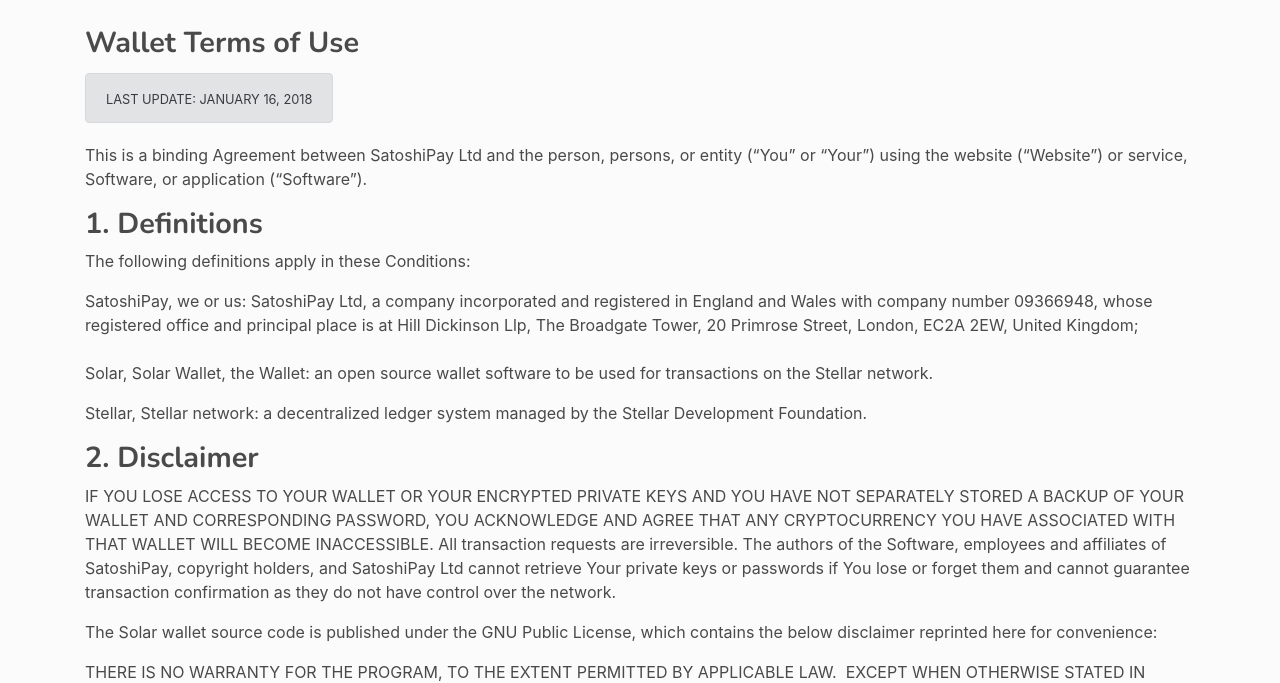
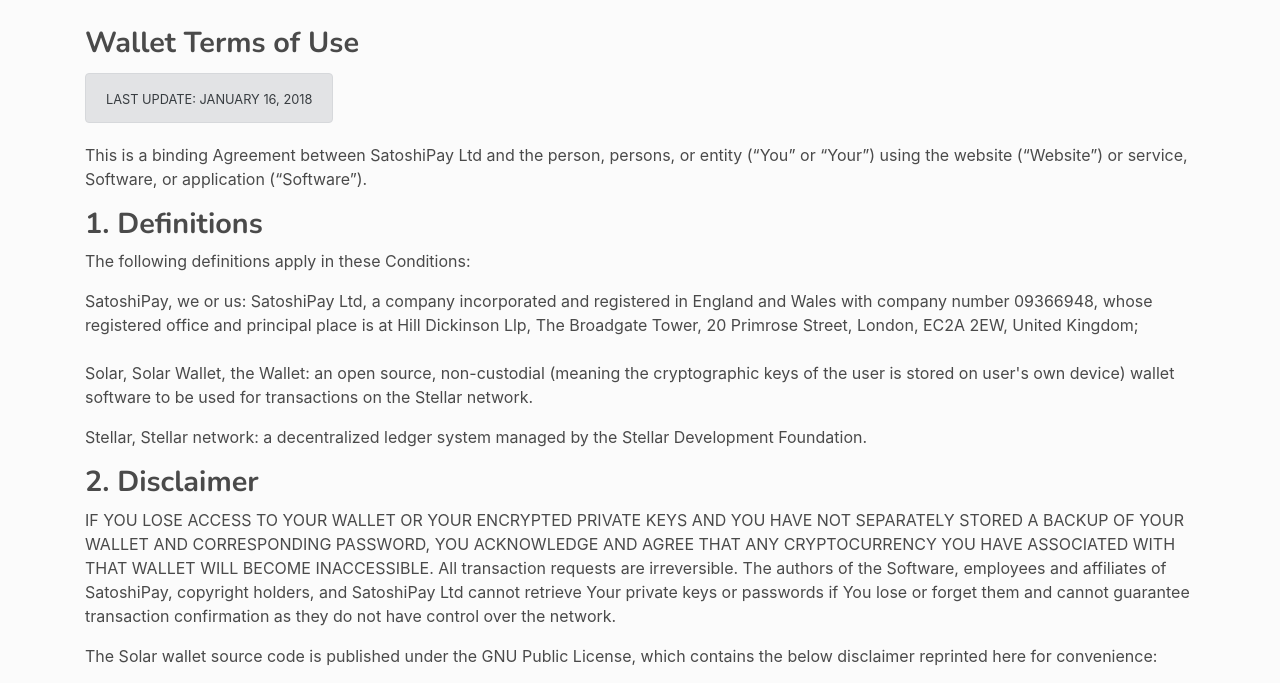
Before and after one commit to satoshipay/solarwallet.io, a website: page terms.html in a window 1280 px wide. Shown: the part 117-800 px from the top of the page. Drawn offline with nearby package versions, Linux system fonts and the light colour scheme.

Commit message:
Add announcement

```diff
--- a/terms.html
+++ b/terms.html
@@ -69,9 +69,8 @@
         incorporated and registered in England and Wales with company number 09366948, whose registered office and
         principal place is at Hill Dickinson Llp, The Broadgate Tower, 20 Primrose Street, London, EC2A 2EW, United
         Kingdom;<br><br></span><span class="c10">Solar,</span><span class="c1">&nbsp;</span><span class="c10">Solar
-        Wallet, the Wallet</span><span class="c1 c7">: an open source wallet software to be used for transactions on
-        the
-        Stellar network. </span></p>
+        Wallet, the Wallet</span><span class="c1 c7">: an open source, non-custodial (meaning the cryptographic keys of the user is stored on user's own device) wallet software to be used for transactions on
+        the Stellar network. </span></p>
     <p class="c0 c3"><span class="c1 c7"></span></p>
     <p class="c0"><span class="c10">Stellar, Stellar network: </span><span class="c1 c7">a decentralized ledger system
         managed by the Stellar Development Foundation.</span></p>
```
Also changed, not shown: index.html (+9 -0 lines).
